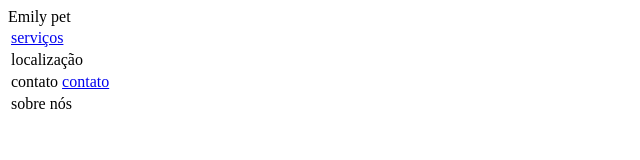
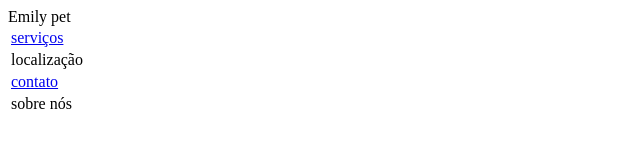
Before and after one commit to julianyemily/meusite, a plain HTML site: page index.html in a window 1280 px wide. Shown: the whole page, without its empty margins (0-640 px from the left). Drawn offline with Linux system fonts and the light colour scheme.

Commit message:
Update index.html

```diff
--- a/index.html
+++ b/index.html
@@ -16,7 +16,7 @@ localização
   </tr>
 <tr>
  <td>
-contato   <a href="https://julianyemily.github.io/meusite/contato.html">contato</a>
+   <a href="https://julianyemily.github.io/meusite/contato.html">contato</a>
 
  </td>
   </tr>
```
